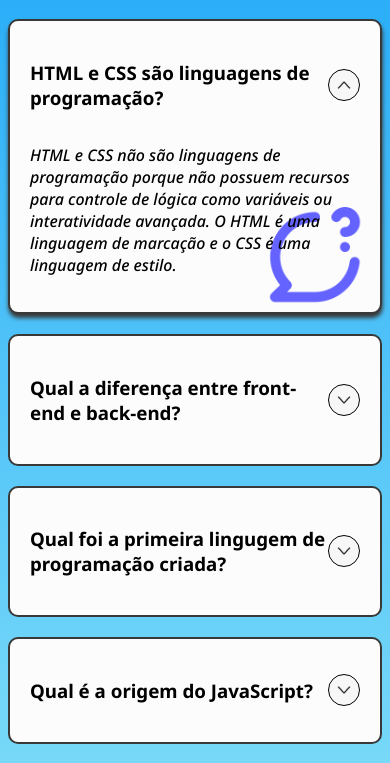
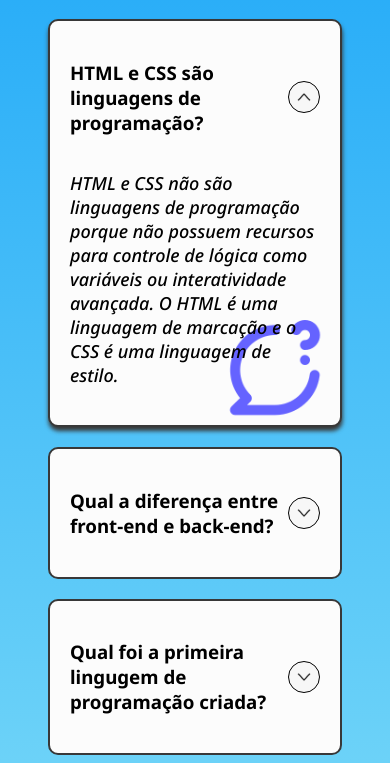
Before and after one commit to Rodrigo-EF-Neves/ProjetoFAQ_ADS, a plain HTML site: page index.html in a window 390 px wide. Shown: the part 67-830 px from the top of the page. Drawn offline with Linux system fonts and the light colour scheme.

Commit message:
Tornando a tela responsiva

```diff
--- a/style/styles.css
+++ b/style/styles.css
@@ -62,3 +62,13 @@ body {
     font-weight: 500;
     font-style: italic;
 }
+
+@media screen and (max-width: 400px) {
+    .faq-card {
+        max-width: 250px;
+    }
+
+    .faq-text {
+        font-size: 18px;
+    }
+}
```
